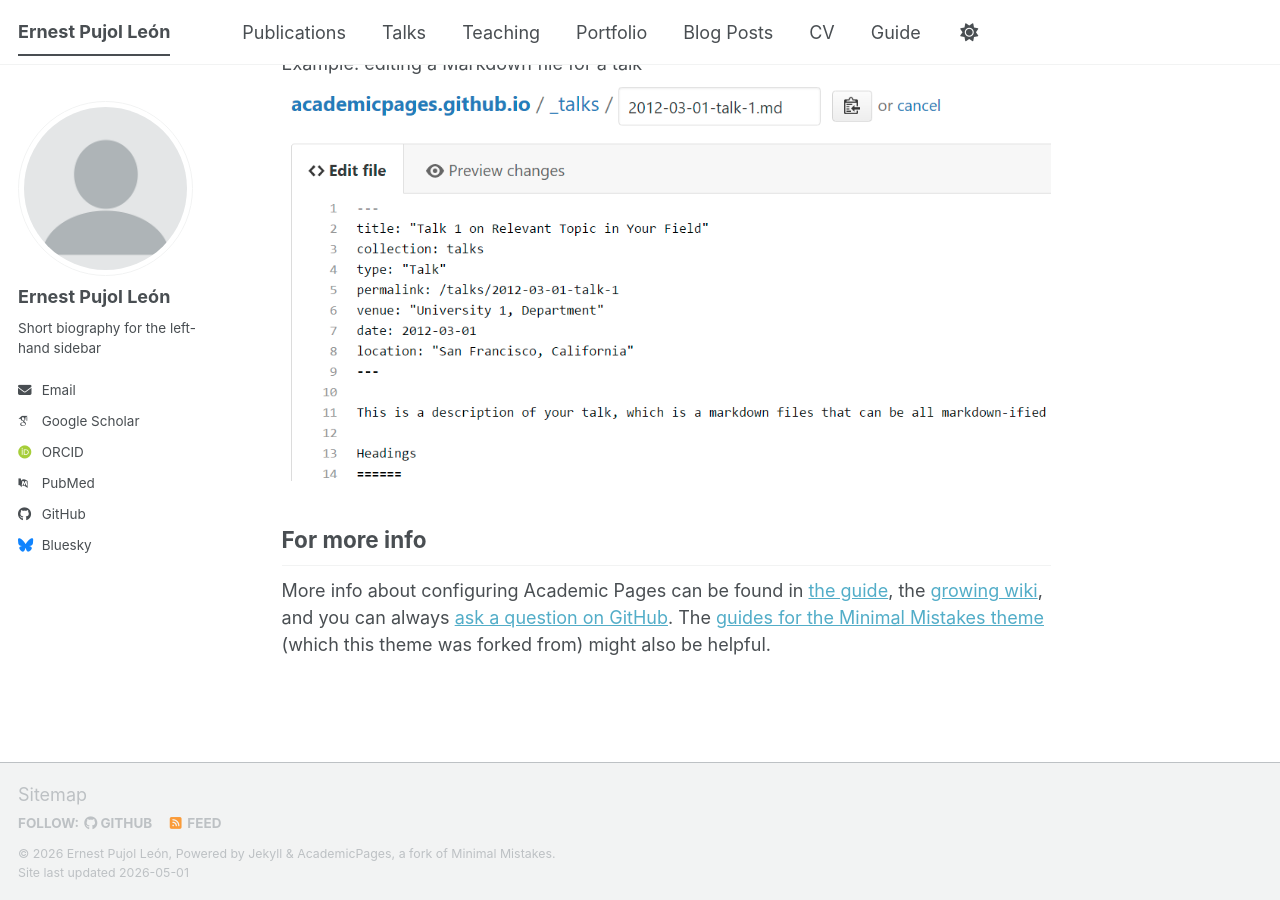
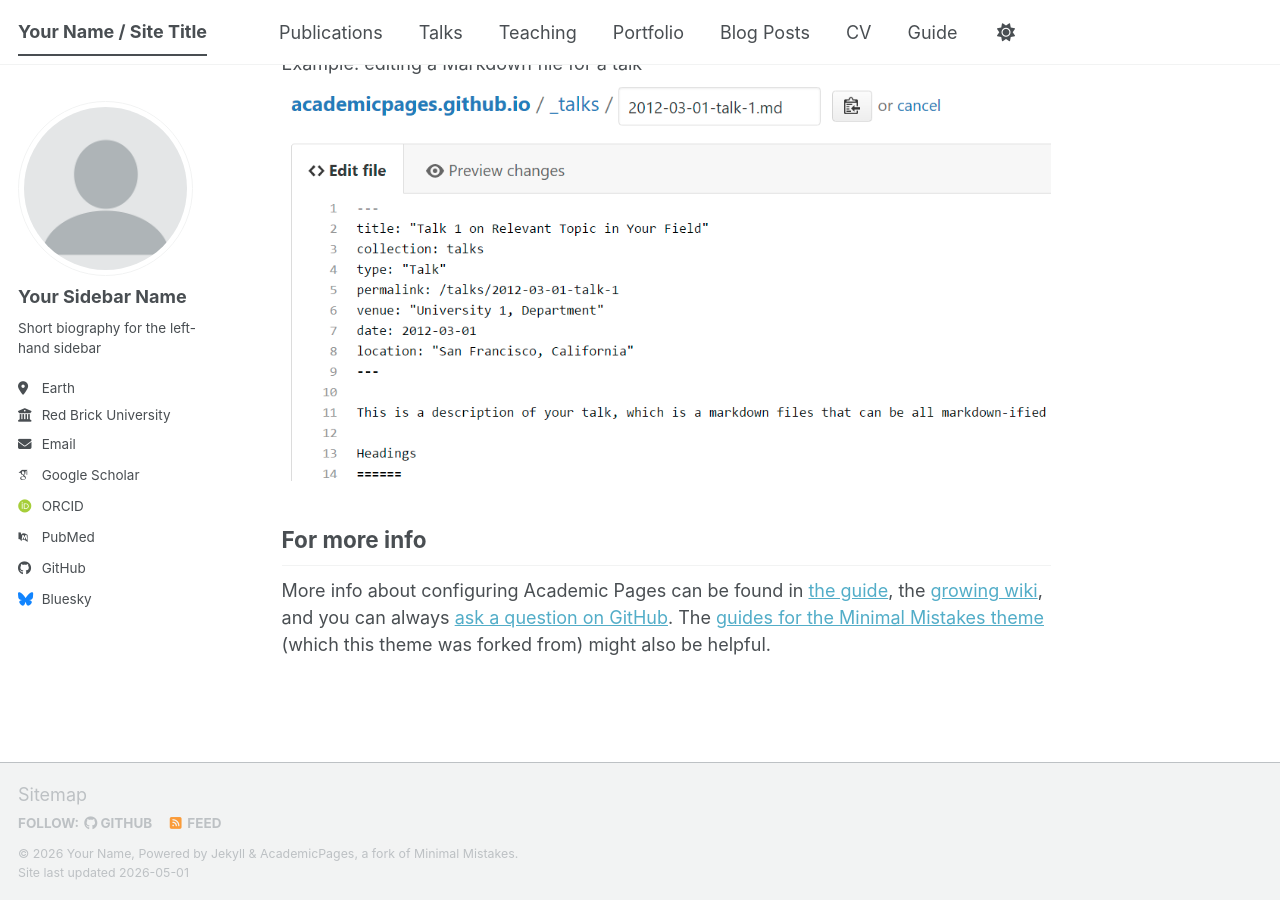
Before and after one commit to epujol90/epujol90.github.io, a Jekyll site: the page built from _pages/about.md, in a window 1280 px wide and 900 px high, scrolled down 2720 px. Built offline with Jekyll 4.4.1, drawn with Linux system fonts in a browser that asks for light colours; some web fonts are replaced; a script bundle is joined from its source files by our own code; library files that are not in the unit come from our copies.

Commit message:
Update _config.yml

```diff
--- a/_config.yml
+++ b/_config.yml
@@ -9,14 +9,14 @@
 # Basic Site Settings
 locale                   : "en-US"
 site_theme               : "default" # The available themes options are "default", "air", "sunrise", "mint", "dirt" and "contrast"
-title                    : "Ernest Pujol León"
+title                    : "Your Name / Site Title"
 title_separator          : "-"
-name                     : &name "Ernest Pujol León"
+name                     : &name "Your Name"
 description              : &description "Your Name's academic portfolio"   # Update this with a general description of your site, this is the default if not overridden by a page
-url                      : https://epujol90.github.io # The base hostname & protocol for your site e.g. "https://[your GitHub username].github.io",
+url                      : https://academicpages.github.io # The base hostname & protocol for your site e.g. "https://[your GitHub username].github.io",
                                                            # or if you already have some other page hosted on Github then use "https://[your GitHub username].github.io/[Your Repo Name]"
 baseurl                  : "" # the subpath of your site, e.g. "/blog"
-repository               : "epujol90/epujol90.github.io"
+repository               : "academicpages/academicpages.github.io"
 
 # Site Author - The following control what appear as part of the author content on the side bar.
 #               If a field is blank the icon and link will not appear, otherwise it will be shown.
@@ -24,11 +24,11 @@ repository               : "epujol90/epujol90.github.io"
 author:
   # Biographic information
   avatar           : "profile.png"
-  name             : "Ernest Pujol León"
+  name             : "Your Sidebar Name"
   pronouns         : # example: "she/her"
   bio              : "Short biography for the left-hand sidebar"
-  location         : # "Earth"
-  employer         : # "Red Brick University"
+  location         : "Earth"
+  employer         : "Red Brick University"
   uri              : # URL
   email            : "none@example.org"
 
```
